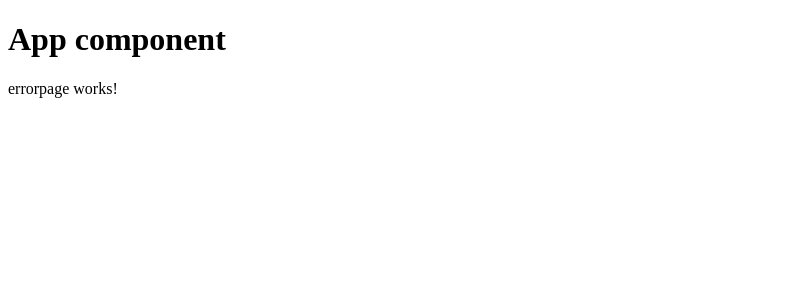
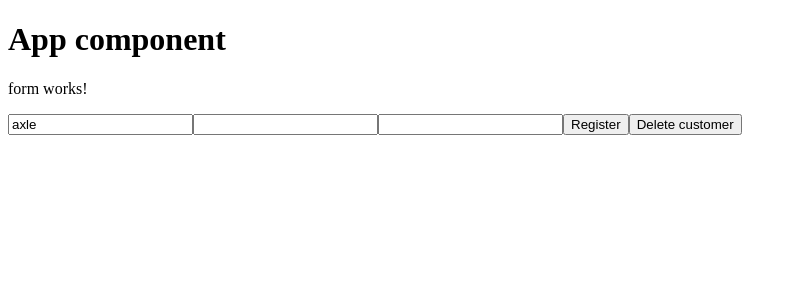
Before and after one commit to kittucando/angular-basics, an Angular app: page /Forms in a window 1280 px wide. Shown: the top 300 px of the page, without its empty margins (0-797 px from the left). Built offline with nearby package versions, Linux system fonts and the light colour scheme; data requests are answered from the project's data file.

Commit message:
httpclient APi implementation and form inputs

```diff
--- a/package.json
+++ b/package.json
@@ -6,7 +6,8 @@
     "start": "ng serve",
     "build": "ng build",
     "watch": "ng build --watch --configuration development",
-    "test": "ng test"
+    "test": "ng test",
+    "Server" : "json-server --watch ./src/app/data/db.json"
   },
   "private": true,
   "dependencies": {
--- /dev/null
+++ b/src/app/admin/admin.component.html
@@ -0,0 +1 @@
+<p>admin works!</p>
--- /dev/null
+++ b/src/app/admin/admin.component.ts
@@ -0,0 +1,15 @@
+import { Component, OnInit } from '@angular/core';
+
+@Component({
+  selector: 'app-admin',
+  templateUrl: './admin.component.html',
+  styleUrls: ['./admin.component.css']
+})
+export class AdminComponent implements OnInit {
+
+  constructor() { }
+
+  ngOnInit(): void {
+  }
+
+}
--- a/src/app/app.component.ts
+++ b/src/app/app.component.ts
@@ -16,6 +16,4 @@ export class AppComponent {
     console.log(state.snapshot.url); // Access current URL
   }
   title = 'angula-provider-test';
-
-
 }
--- /dev/null
+++ b/src/app/data/db.json
@@ -0,0 +1,22 @@
+{
+  "Customers": [
+    {
+      "customerName": "axle2",
+      "email": "axle@gmaiml.com",
+      "password": "12345",
+      "id": 2
+    },
+    {
+      "customerName": "axle3",
+      "email": "axle@gmaim2l.com",
+      "password": "123452352352",
+      "id": 3
+    },
+    {
+      "customerName": "axle3",
+      "email": "axle@gmaim2l.com",
+      "password": "123452352352",
+      "id": 4
+    }
+  ]
+}
--- /dev/null
+++ b/src/app/form/form.component.html
@@ -0,0 +1,13 @@
+<p>form works!</p>
+<div>
+  <form #customerForm="ngForm" (ngSubmit)="onSubmit(customerForm)">
+    <input type="text" [(ngModel)]="customerName" name="customerName" />
+    <input type="email" [(ngModel)]="email" name="email" />
+    <input type="password" [(ngModel)]="password" name="password" />
+    <button type="submit" [disabled]="!customerForm.form.valid">
+      Register
+    </button>
+
+    <button (click)="deleteCustomer()">Delete customer</button>
+  </form>
+</div>
--- /dev/null
+++ b/src/app/form/form.component.ts
@@ -0,0 +1,40 @@
+import { Component, OnInit } from '@angular/core';
+import { NgForm } from '@angular/forms';
+import { HttpClient } from '@angular/common/http';
+import { Observable } from 'rxjs';
+import {shareReplay,tap} from 'rxjs/operators';
+
+@Component({
+  selector: 'app-form',
+  templateUrl: './form.component.html',
+  styleUrls: ['./form.component.css']
+})
+export class FormComponent implements OnInit {
+
+  customerName:string= 'axle';
+  email:string ='';
+  password:string ='';
+  data$:Observable<any> =new Observable<any>();
+
+  constructor(private http:HttpClient) {
+    this.data$ = http.get("http://localhost:3000/Customers").pipe(
+      tap(console.log),shareReplay()
+      );
+  }
+
+  ngOnInit(): void {
+    this.data$.subscribe();
+    this.data$.subscribe(); // will not be called once shareReplay is used
+    this.data$.subscribe(); // will not be called once shareReplay is used
+  }
+
+  onSubmit(form:NgForm){
+   // console.log(form.value);
+    this.http.post("http://localhost:3000/Customers",form.value).subscribe();
+
+  }
+
+  deleteCustomer(){
+    this.http.delete("http://localhost:3000/Customers/1").subscribe();
+  }
+}
```
Also changed, not shown: src/app/app-routing.module.ts (+9 -8 lines), src/app/app.module.ts (+7 -1 lines), src/app/admin/admin.component.css (added), src/app/form/form.component.css (added), 2 other files (tests, documents, lock files or other folders).
